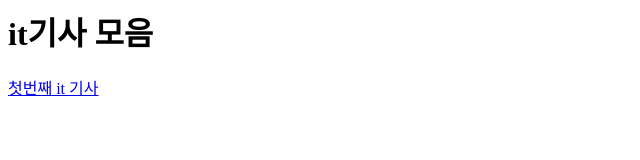
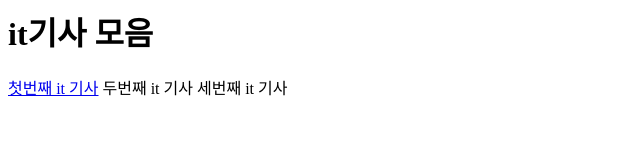
Before and after one commit to yeeun0467/mis2501, a plain HTML site: page index.html in a window 1280 px wide. Shown: the whole page, without its empty margins (0-640 px from the left). Drawn offline with Linux system fonts and the light colour scheme.

Commit message:
Update index.html

```diff
--- a/index.html
+++ b/index.html
@@ -5,5 +5,8 @@
   <body>
     <h1>it기사 모음</h1>
     <a href="https://n.news.naver.com/mnews/article/009/0005481264" target="_blank">첫번째 it 기사</a>
+    <https://n.news.naver.com/mnews/article/003/0013254293" target="_blank">두번째 it 기사</a>
+      <https://n.news.naver.com/mnews/article/009/0005493024" target="_blank">세번째 it 기사</a>
+
   </body>
 </html>
```
